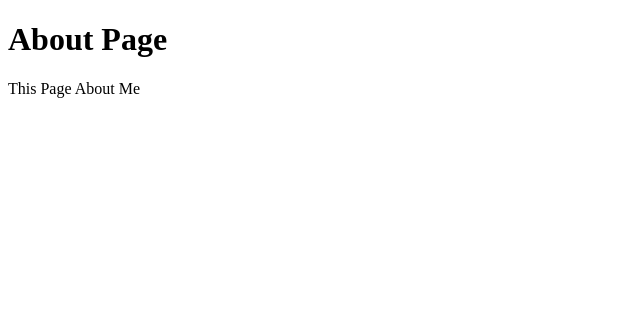
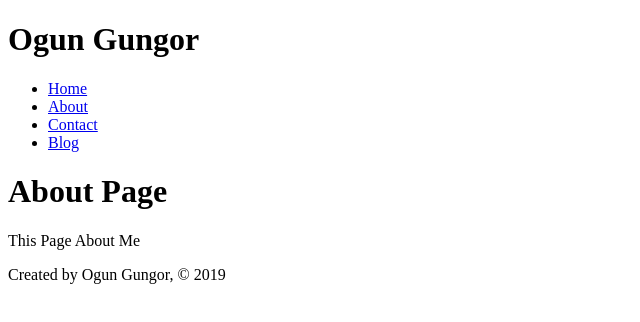
Before and after one commit to OgunGungor/Gatsby_Fundamentals, a Gatsby site: page /about in a window 1280 px wide. Shown: the whole page, without its empty margins (0-640 px from the left). Built offline with nearby package versions, Linux system fonts and the light colour scheme; Gatsby itself is replaced by a stand-in of ours.

Commit message:
layout added

```diff
--- /dev/null
+++ b/src/components/Footer.js
@@ -0,0 +1,9 @@
+import React from 'react'
+
+export default function Footer() {
+    return (
+        <footer>
+            <p>Created by Ogun Gungor, © 2019</p>
+        </footer>
+    )
+}
--- /dev/null
+++ b/src/components/Header.js
@@ -0,0 +1,26 @@
+import React from 'react'
+import { Link } from 'gatsby'
+
+export default function Header() {
+    return (
+        <header>
+            <h1>Ogun Gungor</h1>
+            <nav>
+                <ul>
+                    <li>
+                        <Link to="/">Home</Link>
+                    </li>
+                    <li>
+                        <Link to="/about">About</Link>
+                    </li>
+                    <li>
+                        <Link to="/contact">Contact</Link>
+                    </li>
+                    <li>
+                        <Link to="/blog">Blog</Link>
+                    </li>
+                </ul>
+            </nav>
+        </header>
+    )
+}
--- /dev/null
+++ b/src/components/Layout.js
@@ -0,0 +1,13 @@
+import React, { Children } from 'react'
+import Footer from './Footer'
+import Header from './Header'
+
+export default function Layout(props) {
+    return (
+        <div>
+            <Header/>
+            {props.children}
+            <Footer/>
+        </div>
+    )
+}
--- a/src/pages/about.js
+++ b/src/pages/about.js
@@ -1,10 +1,11 @@
 import React from 'react'
+import Layout from '../components/Layout'
 
 export default function AboutPage() {
     return (
-        <div>
+        <Layout>
             <h1>About Page</h1>
             <p>This Page About Me</p>
-        </div>
+        </Layout>
     )
 }
--- a/src/pages/blog.js
+++ b/src/pages/blog.js
@@ -1,10 +1,11 @@
 import React from 'react'
+import Layout from '../components/Layout'
 
 export default function BlogPage() {
     return (
-        <div>
+        <Layout>
             <h1>Blog Page</h1>
             <p>Blogs Lies Here</p>
-        </div>
+        </Layout>
     )
 }
--- a/src/pages/contact.js
+++ b/src/pages/contact.js
@@ -1,10 +1,11 @@
 import React from 'react'
+import Layout from '../components/Layout'
 
 export default function ContactPage() {
     return (
-        <div>
+        <Layout>
             <h1>Contact Page</h1>
             <p><a href="https://github.com/OgunGungor?tab=repositories">Contact Me</a></p>
-        </div>
+        </Layout>
     )
 }
```
Also changed, not shown: src/pages/index.js (+3 -18 lines).
